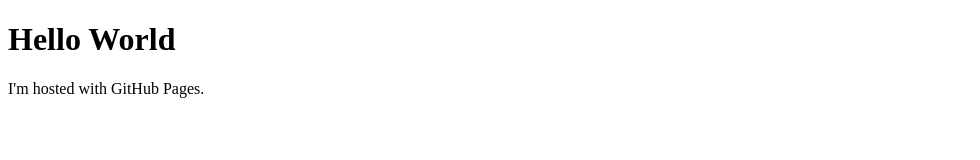
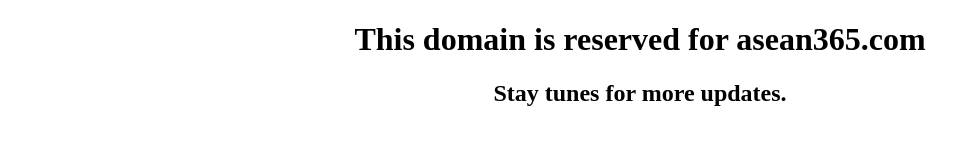
Before and after one commit to etjokro/etjokro.github.io, a plain HTML site: page index.html in a window 1280 px wide. Shown: the whole page, without its empty margins (0-980 px from the left). Drawn offline with Linux system fonts and the light colour scheme.

Commit message:
Updated index.html.

```diff
--- a/index.html
+++ b/index.html
@@ -1,7 +1,9 @@
 <!DOCTYPE html>
 <html>
 <body>
-<h1>Hello World</h1>
-<p>I'm hosted with GitHub Pages.</p>
+<center>
+<h1>This domain is reserved for asean365.com</h1>
+<h2>Stay tunes for more updates.</h2>
+</center>
 </body>
 </html>
```
